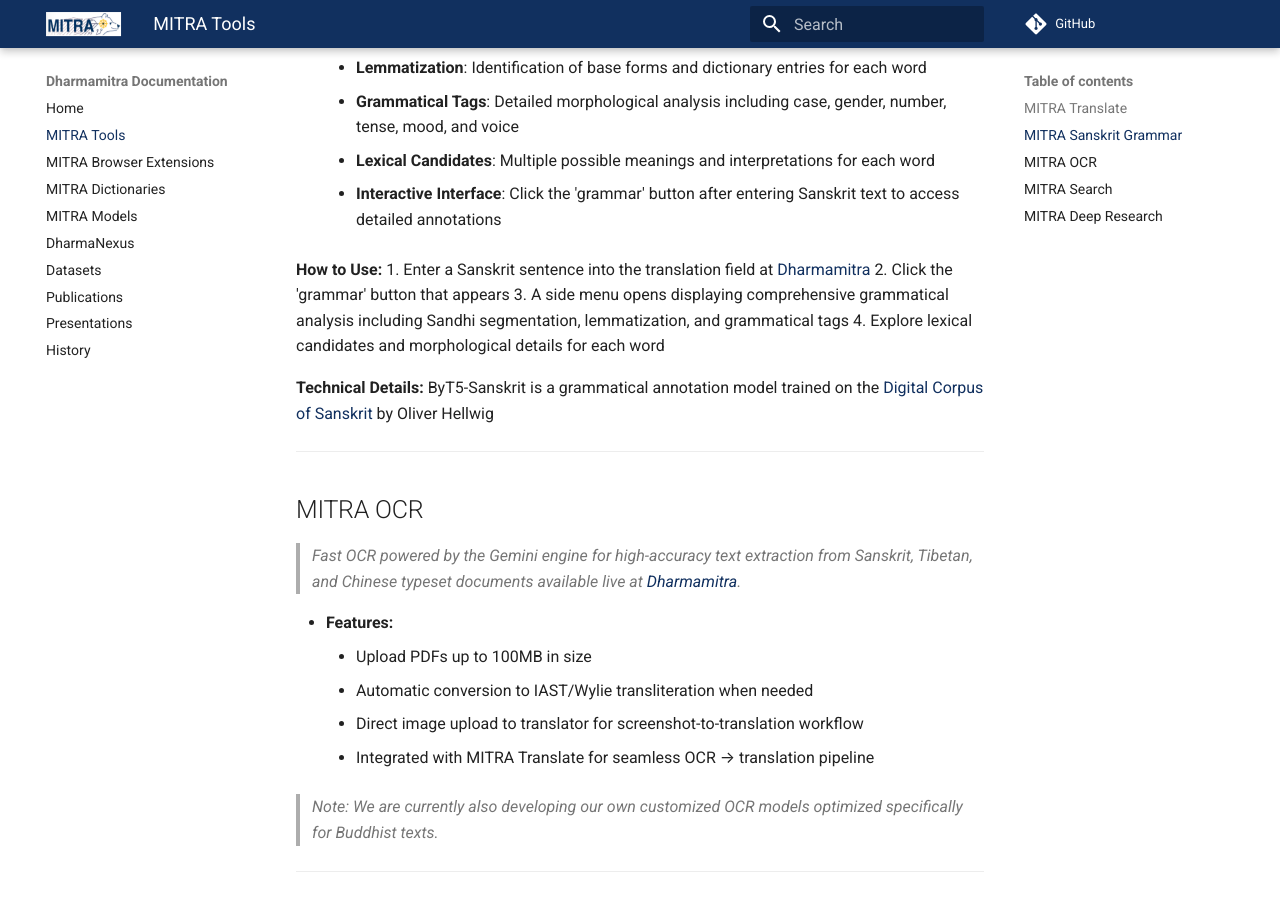
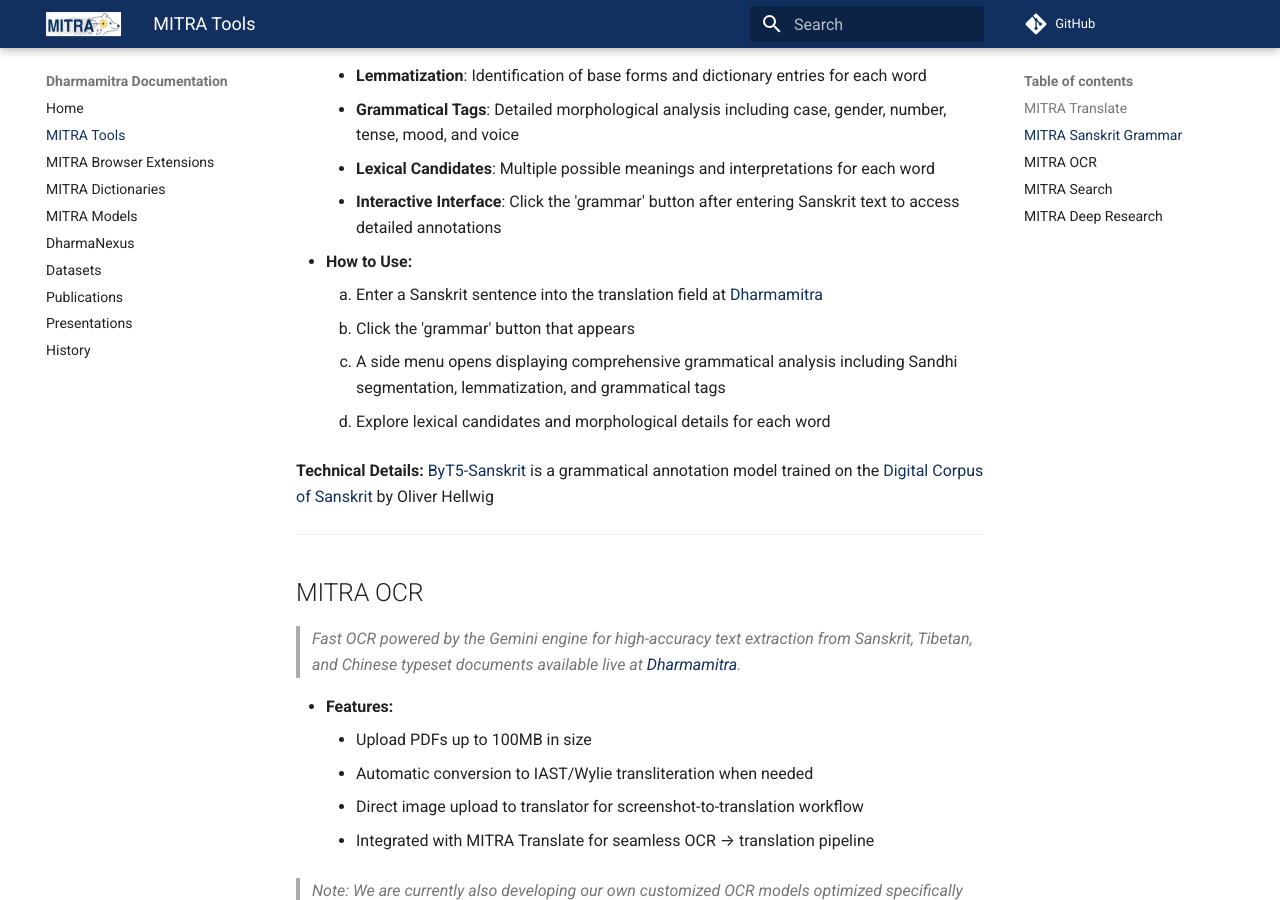
Before and after one commit to dharmamitra/dharmamitra-guides, an MkDocs documentation site: the page built from docs/mitra_tools.md, in a window 1280 px wide and 900 px high, scrolled down 998 px. Built offline with MkDocs 1.6.1 and Material for MkDocs 9.7.7, drawn with Linux system fonts in a browser that asks for light colours; comment, search, counter and statistics services are not loaded; some of the changed lines change nothing that is shown.

Commit message:
Fixed tools section

```diff
--- a/docs/mitra_tools.md
+++ b/docs/mitra_tools.md
@@ -32,14 +32,14 @@
     - **Lexical Candidates**: Multiple possible meanings and interpretations for each word
     - **Interactive Interface**: Click the 'grammar' button after entering Sanskrit text to access detailed annotations
 
-**How to Use:**
-1. Enter a Sanskrit sentence into the translation field at [Dharmamitra](https://dharmamitra.org)
-2. Click the 'grammar' button that appears
-3. A side menu opens displaying comprehensive grammatical analysis including Sandhi segmentation, lemmatization, and grammatical tags
-4. Explore lexical candidates and morphological details for each word
+- **How to Use:**
+    1. Enter a Sanskrit sentence into the translation field at [Dharmamitra](https://dharmamitra.org)
+    2. Click the 'grammar' button that appears
+    3. A side menu opens displaying comprehensive grammatical analysis including Sandhi segmentation, lemmatization, and grammatical tags
+    4. Explore lexical candidates and morphological details for each word
 
 **Technical Details:**
-ByT5-Sanskrit is a grammatical annotation model trained on the [Digital Corpus of Sanskrit](http://www.sanskrit-linguistics.org/) by Oliver Hellwig
+[ByT5-Sanskrit](https://dharmamitra.github.io/dharmamitra-guides/mitra_models/#byt5-sanskrit) is a grammatical annotation model trained on the [Digital Corpus of Sanskrit](http://www.sanskrit-linguistics.org/) by Oliver Hellwig
 
 ---
 
```
